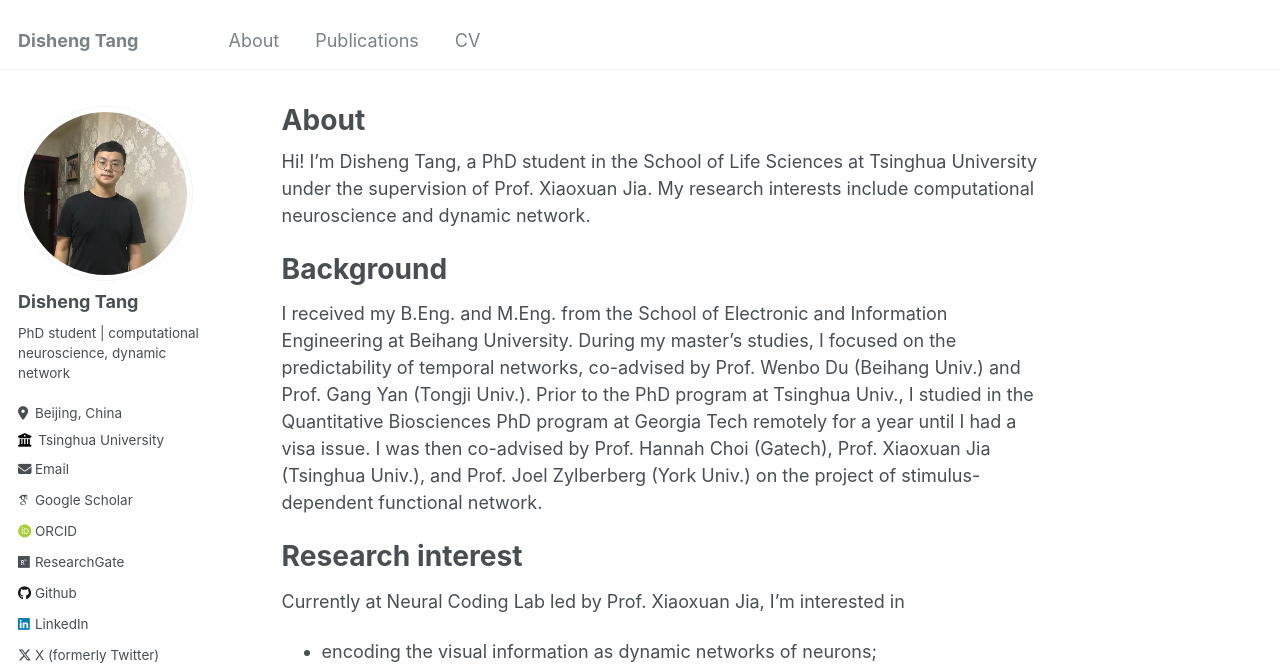
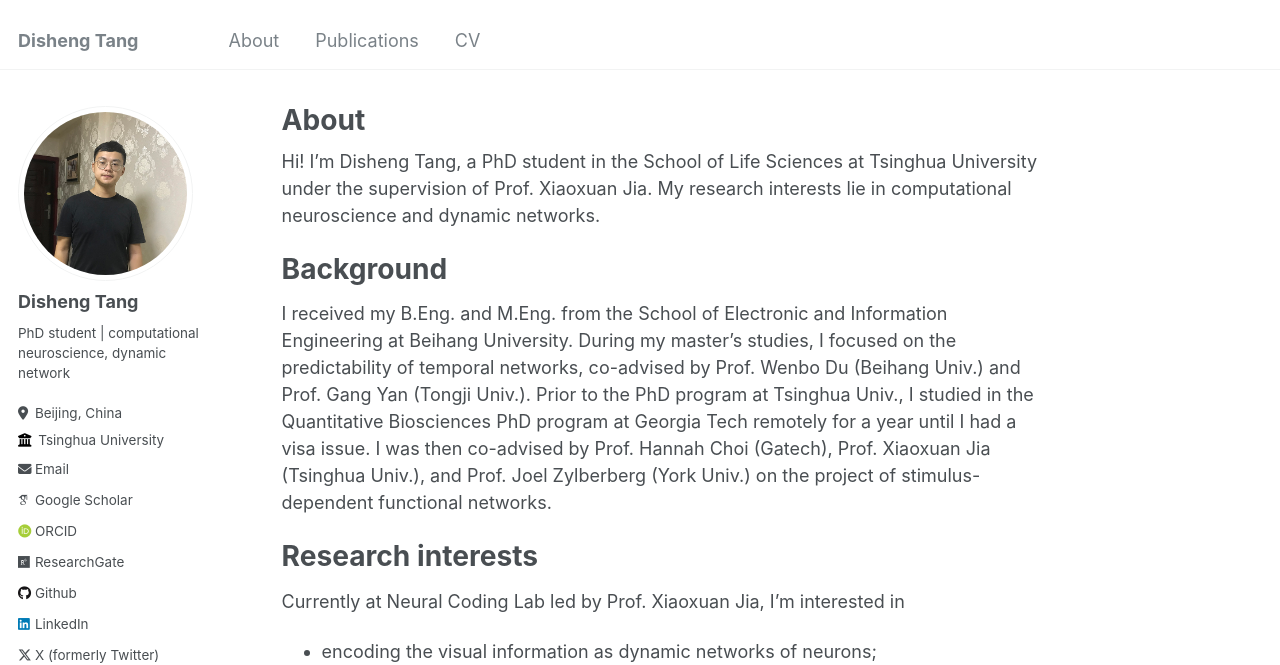
Before and after one commit to DishengTang/dishengtang.github.io, a Jekyll site: the page built from _pages/about.md, in a window 1280 px wide and 1154 px high. Shown: the top 665 px of the window. Built offline with Jekyll 4.4.1, drawn with Linux system fonts in a browser that asks for light colours; some web fonts are replaced.

Commit message:
Update about.md

```diff
--- a/_pages/about.md
+++ b/_pages/about.md
@@ -7,13 +7,13 @@ redirect_from:
   - /about.html
 ---
 
-Hi! I'm Disheng Tang, a PhD student in the School of Life Sciences at Tsinghua University under the supervision of Prof. Xiaoxuan Jia. My research interests include computational neuroscience and dynamic network.
+Hi! I'm Disheng Tang, a PhD student in the School of Life Sciences at Tsinghua University under the supervision of Prof. Xiaoxuan Jia. My research interests lie in computational neuroscience and dynamic networks.
 
 Background
 ======
-I received my B.Eng. and M.Eng. from the School of Electronic and Information Engineering at Beihang University. During my master's studies, I focused on the predictability of temporal networks, co-advised by Prof. Wenbo Du (Beihang Univ.) and Prof. Gang Yan (Tongji Univ.). Prior to the PhD program at Tsinghua Univ., I studied in the Quantitative Biosciences PhD program at Georgia Tech remotely for a year until I had a visa issue. I was then co-advised by Prof. Hannah Choi (Gatech), Prof. Xiaoxuan Jia (Tsinghua Univ.), and Prof. Joel Zylberberg (York Univ.) on the project of stimulus-dependent functional network.
+I received my B.Eng. and M.Eng. from the School of Electronic and Information Engineering at Beihang University. During my master's studies, I focused on the predictability of temporal networks, co-advised by Prof. Wenbo Du (Beihang Univ.) and Prof. Gang Yan (Tongji Univ.). Prior to the PhD program at Tsinghua Univ., I studied in the Quantitative Biosciences PhD program at Georgia Tech remotely for a year until I had a visa issue. I was then co-advised by Prof. Hannah Choi (Gatech), Prof. Xiaoxuan Jia (Tsinghua Univ.), and Prof. Joel Zylberberg (York Univ.) on the project of stimulus-dependent functional networks.
 
-Research interest
+Research interests
 ======
 Currently at Neural Coding Lab led by Prof. Xiaoxuan Jia, I'm interested in
 * encoding the visual information as dynamic networks of neurons;
```
